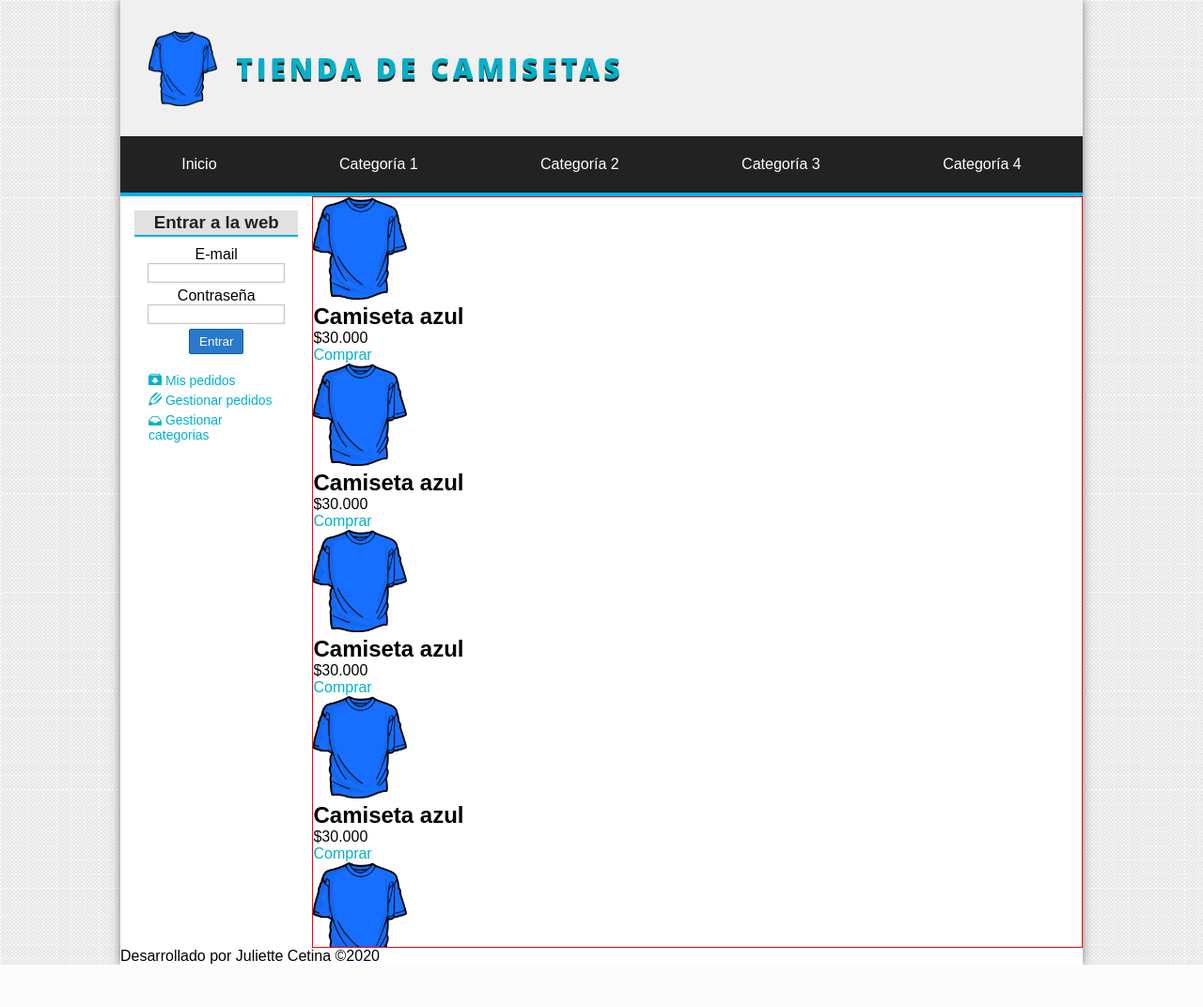
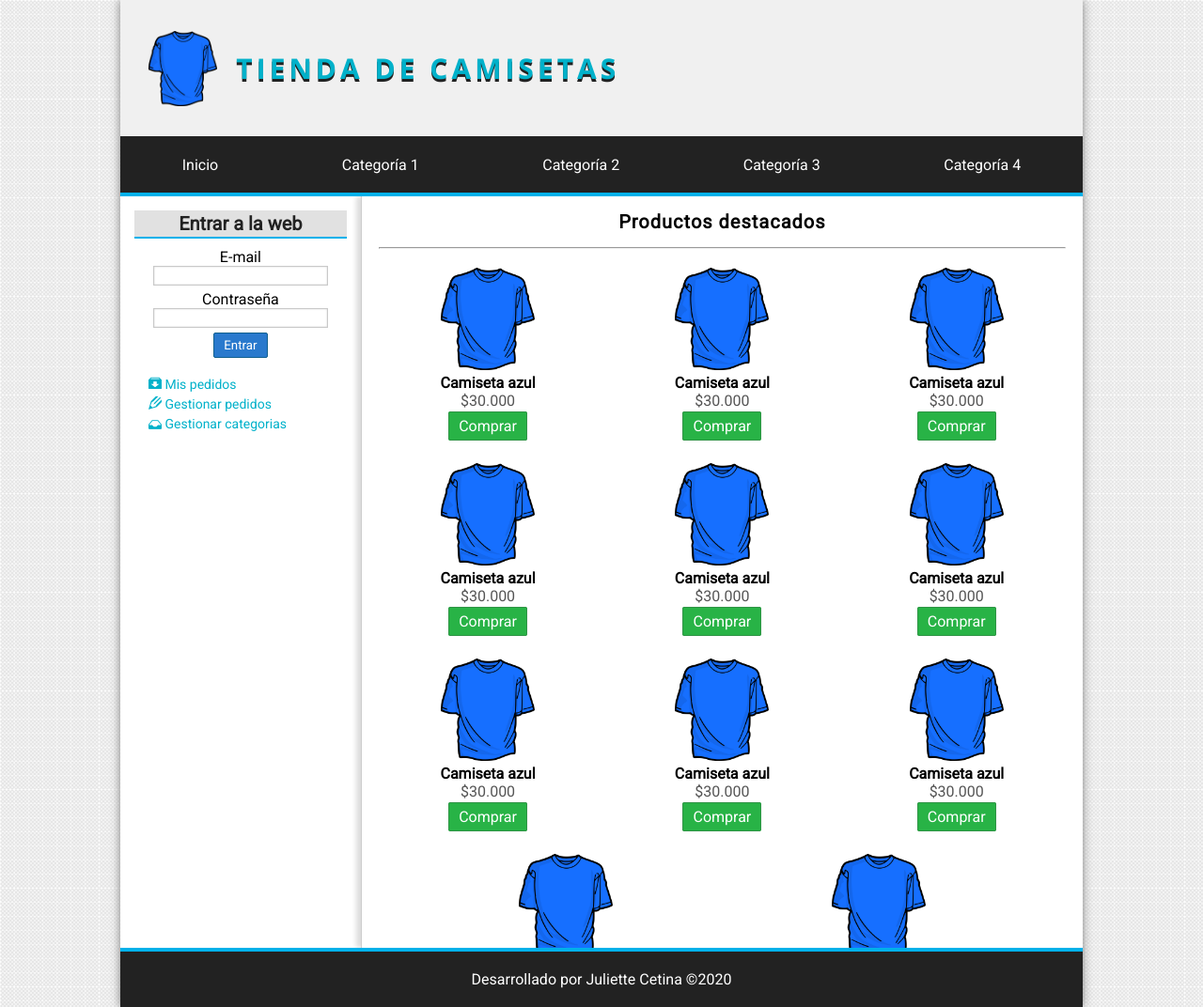
Before and after one commit to JuCetina/tiendaphp, a PHP site: page / in a window 1280 px wide. Shown: the whole page at 94% size. Before the commit the page ends 1027 px from the top, so only its background shows below. Run offline with PHP 8.4, Linux system fonts and the light colour scheme; some web fonts are replaced.

Commit message:
Se termina todo el html y diseño de la página

```diff
--- a/css/style.css
+++ b/css/style.css
@@ -39,9 +39,9 @@
 /* Generales */
 
 * {
+    font-family: 'Roboto', sans-serif;
     margin: 0;
     padding: 0;
-    font-family: Arial, Helvetica, sans-serif;
 }
 
 body{
@@ -85,13 +85,17 @@ a:hover{
     align-items: inherit;
 }
 
+.logo a:hover{
+    color: #01b1ca;
+}
+
 .logo img{
     height: 80px;
     margin-right: 20px;
 }
 
 .logo h1{
-    font-family: 'Open Sans', Helvetica, Arial;
+    font-family: 'Open Sans', sans-serif;
     font-size: 30px;
     font-weight: 800;
     letter-spacing: 4px;
@@ -101,7 +105,6 @@ a:hover{
 }
 
 .logo h1:hover{
-    color: #01b1ca;
     text-shadow: 0 3px 0 #222, 0 0 5px #01b1ea;
 }
 
@@ -136,18 +139,21 @@ a:hover{
     text-shadow: 1px 1px 5px white, -1px -1px 5px white;
 }
 
+
 /* Content */
+
 .content{
     max-height: 800px;
     overflow: hidden;
     display: flex;
 }
 
+
 /* Barra lateral */
 
 .sidebar{
     overflow: auto;
-    width: 20%;
+    width: 25%;
     padding: 15px;
     box-sizing: border-box;
 }
@@ -156,8 +162,9 @@ a:hover{
     text-align: center;
 }
 
-.block-aside h3{
+.block-aside h2{
     color: #222;
+    font-size: 20px;
     background: #e1e1e1;
     border-bottom: 2px solid #01b1ea;
     margin-bottom: 10px;
@@ -184,6 +191,7 @@ input[type=password]:focus{
     color: black;
 }
 
+.button,
 button,
 input[type=button],
 input[type=submit]{
@@ -208,12 +216,62 @@ input[type=submit]{
 
 
 /* Contenido principal */
-.central{
+
+main{
     overflow: auto;
-    width: 80%;
-    border: 1px solid red;
+    width: 75%;
+    min-height: 500px;
+    border-left: 1px solid #ccc;
+    box-shadow: -5px 0 5px #ddd;
+}
+
+main h3{
+    text-align: center;
+    font-size: 20px;
+    padding: 15px;
+    letter-spacing: 1px;
+}
+
+main hr{
+    width: 95%;
+    margin: 0 auto 5px;
+    background: #ddd;
+}
+
+.products{
+    display: flex;
+    flex-wrap: wrap;
+    justify-content: space-evenly;
+    align-items: center;
+}
+
+.product{
+    width: 30%;
+    margin: 15px 0;
+    text-align: center;
 }
 
 .product img{
     width: 100px;
 }
+
+.product p{
+    color: #555;
+    margin-bottom: 8px;
+}
+
+.product a{
+    background: #28b346;
+    border-color: #2f9445;
+}
+
+
+/* Footer */
+
+footer{
+    color: white;
+    background: #222;
+    padding: 20px;
+    text-align: center;
+    border-top: 4px solid #01b1ea;
+}
--- a/index.php
+++ b/index.php
@@ -4,6 +4,7 @@
     <meta charset="UTF-8">
     <meta name="viewport" content="width=device-width, initial-scale=1.0">
     <link rel="stylesheet" href="css/style.css">
+    <link href="https://fonts.googleapis.com/css2?family=Open+Sans:wght@700&family=Roboto&display=swap" rel="stylesheet">
     <title>Tienda de camisetas</title>
 </head>
 <body>
@@ -58,7 +59,7 @@
 
                 <!-- Login -->
                 <div id="login" class="block-aside">
-                    <h3>Entrar a la web</h3>
+                    <h2>Entrar a la web</h2>
                     <form action="" method="POST">
                         <label for="email">E-mail</label>
                         <input type="email" name="email">
@@ -86,40 +87,80 @@
             </aside>
 
             <!-- Contenido principal -->
-            <div class="central">
+            <main>
+                <h3>Productos destacados</h3>
+                <hr>
+                <div class="products">
 
                     <div class="product">
                         <img src="img/camiseta.png" alt="Camiseta">
-                    <h2>Camiseta azul</h2>
+                        <h4>Camiseta azul</h4>
                         <p>$30.000</p>
-                    <a href="#">Comprar</a>
+                        <a class="button" href="#">Comprar</a>
                     </div>
                     <div class="product">
                         <img src="img/camiseta.png" alt="Camiseta">
-                    <h2>Camiseta azul</h2>
+                        <h4>Camiseta azul</h4>
                         <p>$30.000</p>
-                    <a href="#">Comprar</a>
+                        <a class="button" href="#">Comprar</a>
                     </div>
                     <div class="product">
                         <img src="img/camiseta.png" alt="Camiseta">
-                    <h2>Camiseta azul</h2>
+                        <h4>Camiseta azul</h4>
                         <p>$30.000</p>
-                    <a href="#">Comprar</a>
+                        <a class="button" href="#">Comprar</a>
                     </div>
                     <div class="product">
                         <img src="img/camiseta.png" alt="Camiseta">
-                    <h2>Camiseta azul</h2>
+                        <h4>Camiseta azul</h4>
                         <p>$30.000</p>
-                    <a href="#">Comprar</a>
+                        <a class="button" href="#">Comprar</a>
                     </div>
                     <div class="product">
                         <img src="img/camiseta.png" alt="Camiseta">
-                    <h2>Camiseta azul</h2>
+                        <h4>Camiseta azul</h4>
                         <p>$30.000</p>
-                    <a href="#">Comprar</a>
+                        <a class="button" href="#">Comprar</a>
+                    </div>
+                    <div class="product">
+                        <img src="img/camiseta.png" alt="Camiseta">
+                        <h4>Camiseta azul</h4>
+                        <p>$30.000</p>
+                        <a class="button" href="#">Comprar</a>
+                    </div>
+                    <div class="product">
+                        <img src="img/camiseta.png" alt="Camiseta">
+                        <h4>Camiseta azul</h4>
+                        <p>$30.000</p>
+                        <a class="button" href="#">Comprar</a>
+                    </div>
+                    <div class="product">
+                        <img src="img/camiseta.png" alt="Camiseta">
+                        <h4>Camiseta azul</h4>
+                        <p>$30.000</p>
+                        <a class="button" href="#">Comprar</a>
+                    </div>
+                    <div class="product">
+                        <img src="img/camiseta.png" alt="Camiseta">
+                        <h4>Camiseta azul</h4>
+                        <p>$30.000</p>
+                        <a class="button" href="#">Comprar</a>
+                    </div>
+                    <div class="product">
+                        <img src="img/camiseta.png" alt="Camiseta">
+                        <h4>Camiseta azul</h4>
+                        <p>$30.000</p>
+                        <a class="button" href="#">Comprar</a>
+                    </div>
+                    <div class="product">
+                        <img src="img/camiseta.png" alt="Camiseta">
+                        <h4>Camiseta azul</h4>
+                        <p>$30.000</p>
+                        <a class="button" href="#">Comprar</a>
+                    </div>
                 </div>
 
-            </div>
+            </main>
         </div>
 
         <!-- Footer -->
```
Lines whose indentation alone changed are shown as unchanged.
